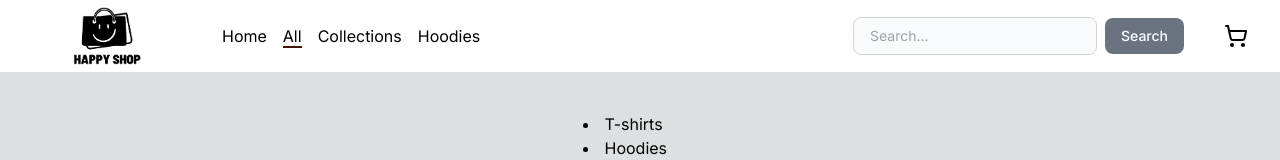
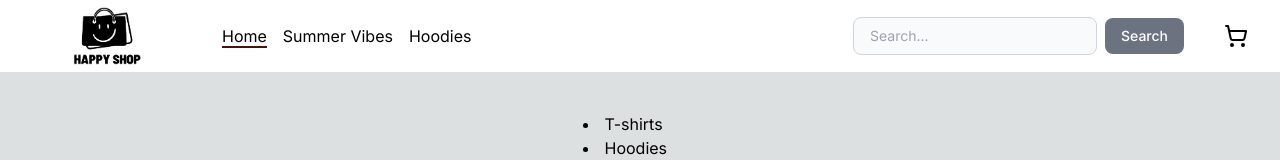
Before and after one commit to axseinga/next13masters, a Next.js app: page /categories in a window 1280 px wide. Shown: the top 160 px of the page. Built offline with nearby package versions, Linux system fonts and the light colour scheme.

Commit message:
fix: collections to satisfy tests

```diff
--- a/src/app/collections/[collection]/[pageId]/page.tsx
+++ b/src/app/collections/[collection]/[pageId]/page.tsx
@@ -4,6 +4,7 @@ import { Pagination } from "@/components/molecules/pagination";
 import { ProductsList } from "@/components/molecules/products-list";
 import { ProductsGetListByCollectionDocument } from "@/gql/graphql";
 import { PRODUCTS_PER_PAGE } from "@/utils/consts";
+import { ActiveLink } from "@/components/atoms/active-link";
 
 export const generateMetadata = async ({
 	params,
@@ -27,9 +28,29 @@ export default async function ProductsByCollection({
 		collection: params.collection,
 	});
 
+	const links = [
+		{ label: "Summer Vibes", href: "/collections/summer-vibes/1" },
+		{ label: "New Arrivals", href: "/collections/new-arrivals/1" },
+		{ label: "Elegant Extras", href: "/collections/elegant-extras/1" },
+	] as const;
+
 	return (
 		<main>
 			<h2>{params.collection}</h2>
+			<div className="flex">
+				{links.map((link) => (
+					<li key={link.href}>
+						<ActiveLink
+							href={link.href}
+							className="hover:text-amber-800"
+							activeClassName="border-b-2 border-b-orange-950"
+							exact={false}
+						>
+							{link.label}
+						</ActiveLink>
+					</li>
+				))}
+			</div>
 			<ProductsList products={products} />
 			<Pagination category={params.collection} pagesCount={products.length / PRODUCTS_PER_PAGE} />
 		</main>
--- a/src/components/organisms/nav.tsx
+++ b/src/components/organisms/nav.tsx
@@ -5,9 +5,8 @@ import { ActiveLink } from "../atoms/active-link";
 
 export const Nav = () => {
 	const navLinks = [
-		{ label: "Home", href: "/" },
-		{ label: "All", href: "/products/1" },
-		{ label: "Collections", href: "/collections" },
+		{ label: "Home", href: "/products/1" },
+		{ label: "Summer Vibes", href: "/collections/summer-vibes/1" },
 		{ label: "Hoodies", href: "/categories/hoodies/1" },
 	] as const;
 
```
